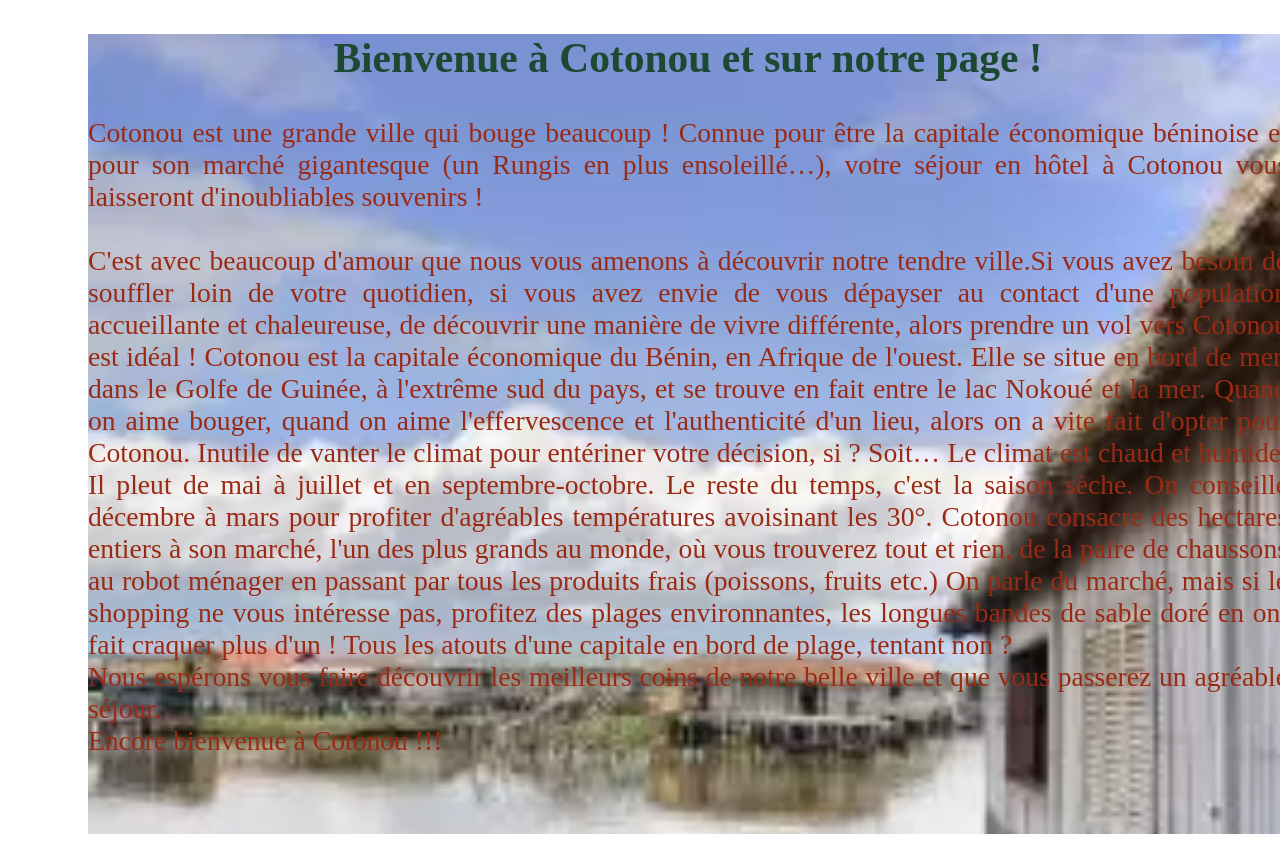
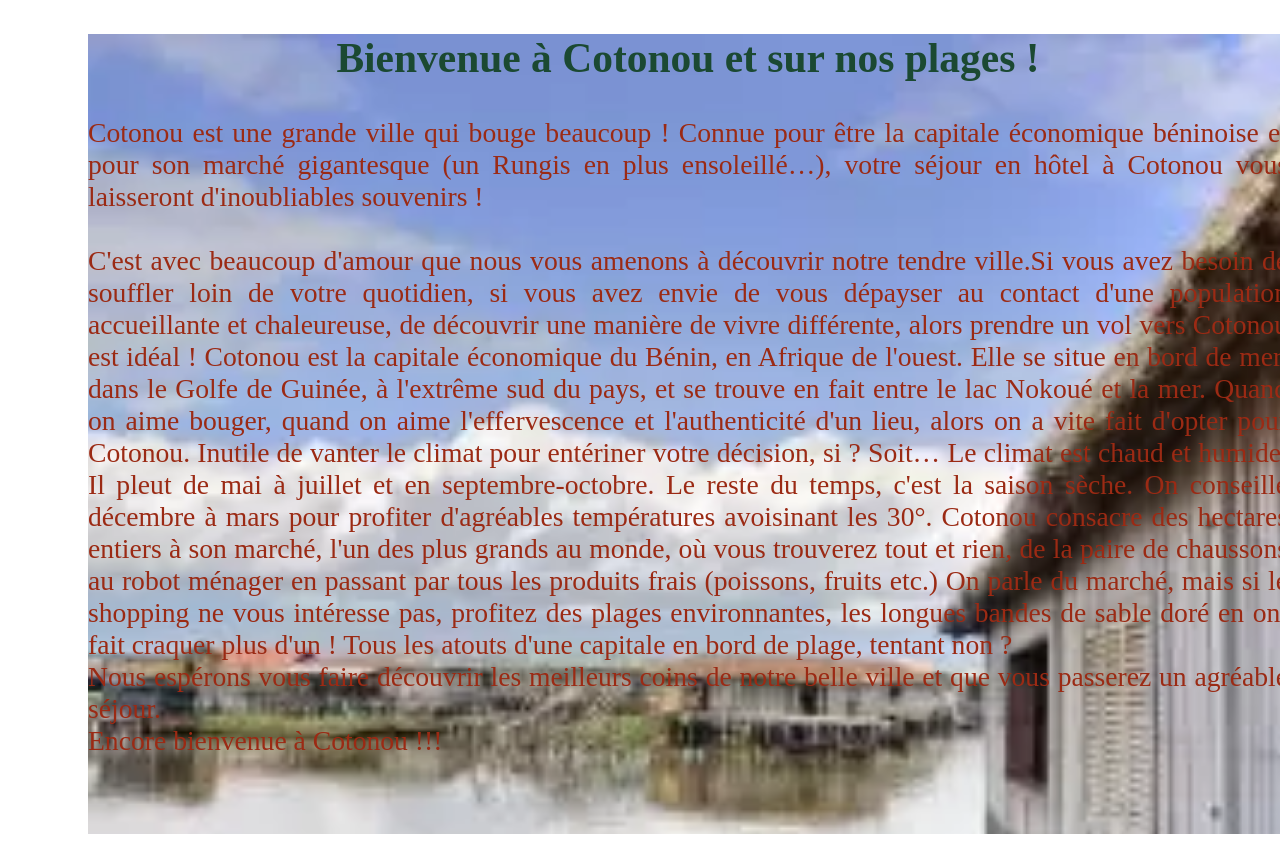
Before and after one commit to Jean-Bonheur/decouvre_cotonou, a plain HTML site: page index.html in a window 1280 px wide. Drawn offline with Linux system fonts and the light colour scheme.

Commit message:
Update index.html

```diff
--- a/index.html
+++ b/index.html
@@ -23,7 +23,7 @@
 </head>
 <body>
     <div style="background:url('jb.jpg') ; height:800px;width:1200px;text-align:justify;margin-left:80px;background-size: cover;background-repeat: no-repeat;">
-        <Big><big><big><h2 align="center">Bienvenue &agrave; Cotonou et sur notre page !</h2>
+        <Big><big><big><h2 align="center">Bienvenue &agrave; Cotonou et sur nos plages !</h2>
         <p>Cotonou est une grande ville qui bouge beaucoup ! Connue pour être la capitale économique béninoise et pour son marché gigantesque (un Rungis en plus ensoleillé…), votre séjour en hôtel à Cotonou vous laisseront d'inoubliables souvenirs ! <br> <br>
             C'est avec beaucoup d'amour que nous vous amenons &agrave; d&eacute;couvrir notre tendre ville.Si vous avez besoin de souffler loin de votre quotidien, si vous avez envie de vous dépayser au contact d'une population accueillante et chaleureuse, de découvrir une manière de vivre différente, alors prendre un vol vers Cotonou est idéal !
             Cotonou est la capitale économique du Bénin, en Afrique de l'ouest. Elle se situe en bord de mer, dans le Golfe de Guinée, à l'extrême sud du pays, et se trouve en fait entre le lac Nokoué et la mer.
```
